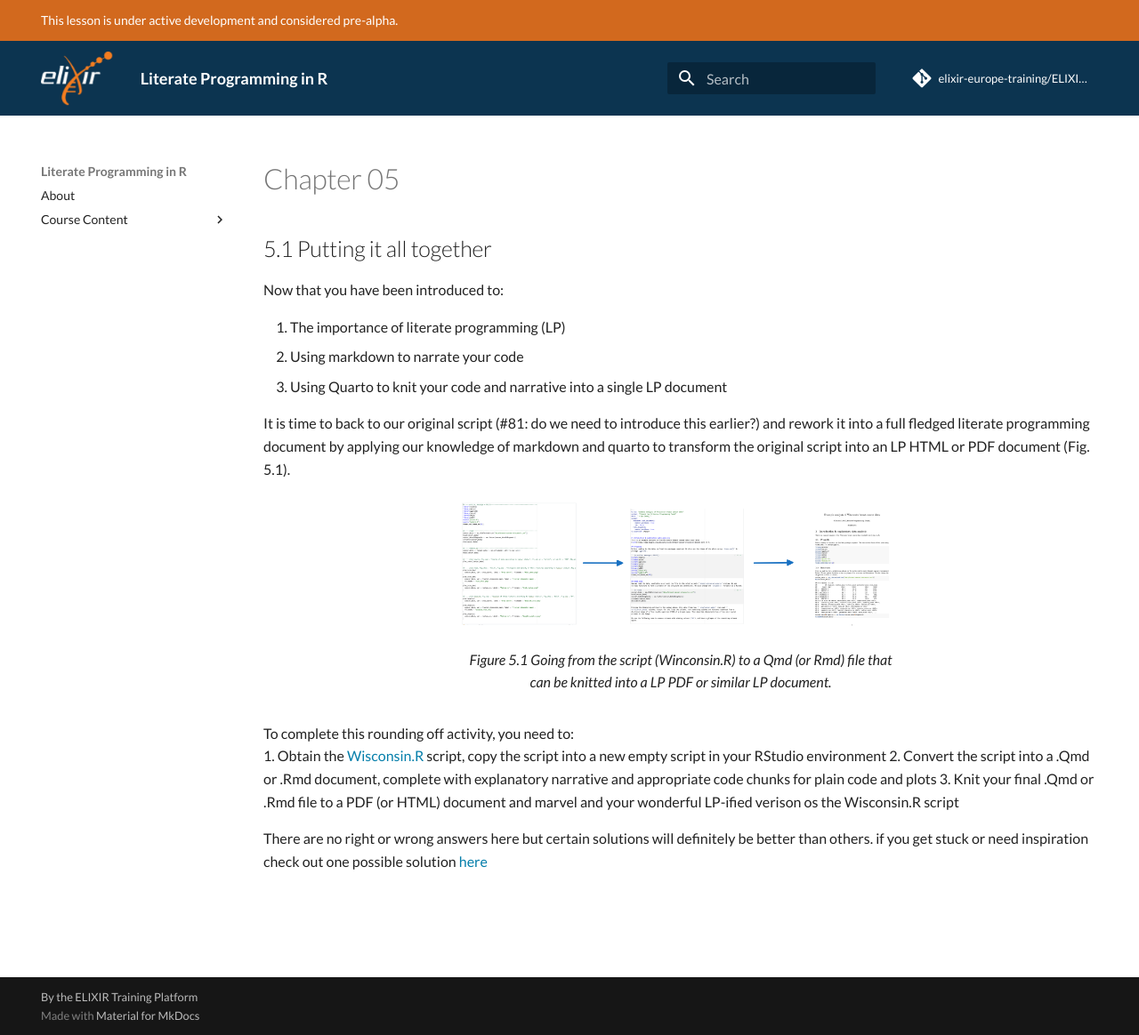
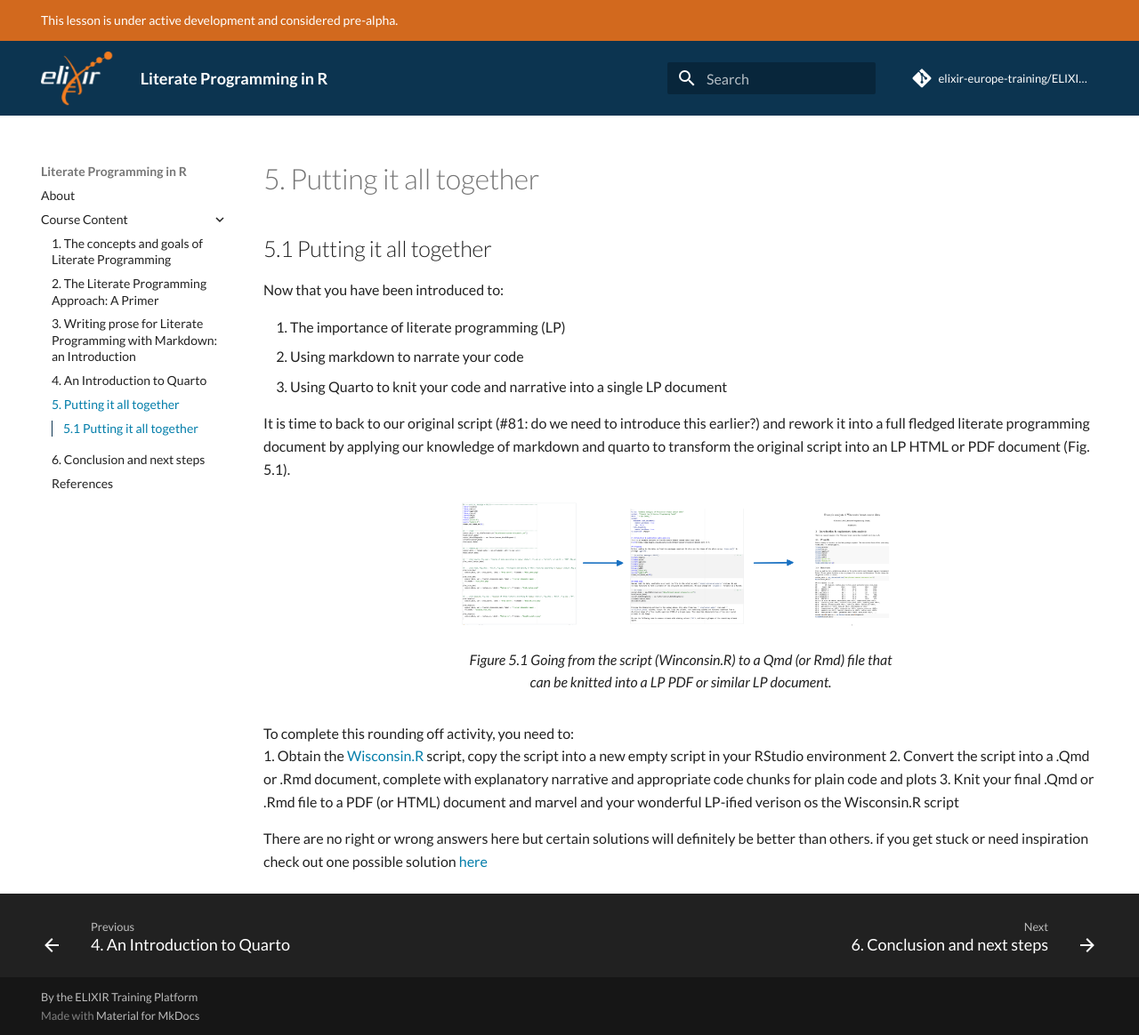
Before and after one commit to elixir-europe-training/ELIXIR-TrP-LiterateProgrammingR-CodeRep, an MkDocs documentation site: the page built from docs/chapters/chapter_05.md, in a window 1280 px wide and 1164 px high. Shown: the whole window at 89% size. Built offline with MkDocs 1.6.1 and Material for MkDocs 9.7.7, drawn with Linux system fonts in a browser that asks for light colours; comment, search, counter and statistics services are not loaded.

Commit message:
Update mkdocs.yml

```diff
--- a/mkdocs.yml
+++ b/mkdocs.yml
@@ -6,7 +6,7 @@ nav:
       - "2. The Literate Programming Approach: A Primer": chapters/chapter_02.md
       - "3. Writing prose for Literate Programming with Markdown: an Introduction": chapters/chapter_03.md
       - "4. An Introduction to Quarto": chapters/Chapter_04.md
-      - "5. Putting it all together": chapters/Chapter_05.md
+      - "5. Putting it all together": chapters/chapter_05.md
       - "6. Conclusion and next steps": chapters/chapter_06.md
       - "References": chapters/references.md
 
```
